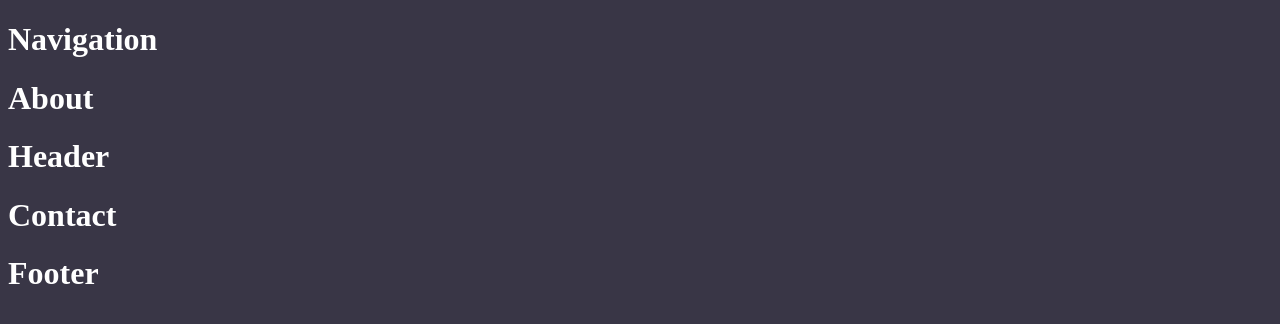
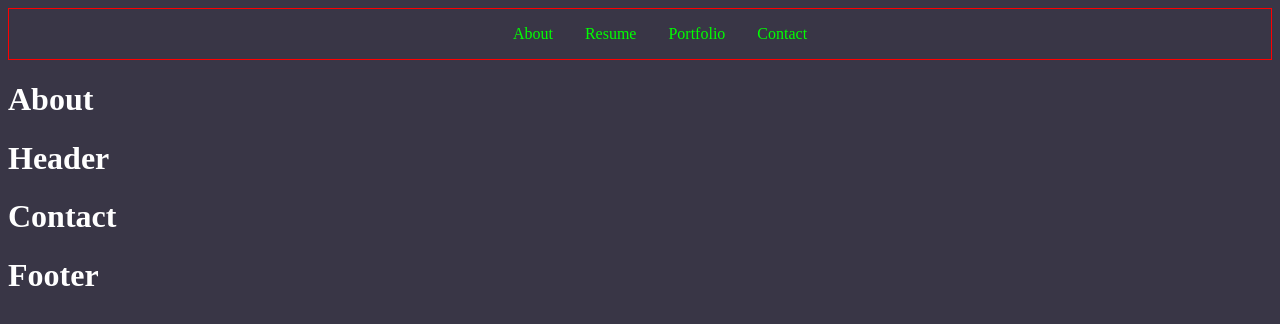
Before and after one commit to stanleyjh/My_Website, a React (Create React App) app: page / in a window 1280 px wide. Shown: the top 324 px of the page. Built offline with nearby package versions, Linux system fonts and the light colour scheme.

Commit message:
Worked on the navigation component

```diff
--- a/src/App.js
+++ b/src/App.js
@@ -1,5 +1,11 @@
 import React from "react";
+// Pages
 import Home from "./pages/Home";
+// Styles
+import "./styles/global.css";
+import "./styles/desktop.css";
+import "./styles/tablet.css";
+import "./styles/mobile.css";
 
 const App = () => {
   return <Home />;
--- a/src/components/Navigation.js
+++ b/src/components/Navigation.js
@@ -1,5 +1,14 @@
-const Navigation = () => {
-  return <h1>Navigation</h1>;
+const Navigation = ({ data }) => {
+  const sections = data.navigation;
+  return (
+    <nav>
+      <ul>
+        {sections.map((section, index) => {
+          return <li key={index}>{section}</li>;
+        })}
+      </ul>
+    </nav>
+  );
 };
 
 export default Navigation;
--- a/src/pages/Home.js
+++ b/src/pages/Home.js
@@ -7,11 +7,13 @@ import Footer from "../components/Footer";
 import Header from "../components/Header";
 // Styles
 import "../styles/global.css";
+// Data
+import data from "../data/data";
 
 const Home = () => {
   return (
     <React.Fragment>
-      <Navigation />
+      <Navigation data={data} />
       <About />
       <Header />
       <Contact />
--- a/src/styles/desktop.css
+++ b/src/styles/desktop.css
@@ -1 +1,21 @@
 /* Styles for desktop */
+
+/* Navigation */
+nav {
+  border: 1px solid red;
+}
+
+nav ul {
+  color: lime;
+  display: flex;
+  list-style: none;
+  justify-content: center;
+  align-items: center;
+  /* margin: 0; */
+  /* padding: 0; */
+  height: 100%;
+}
+
+nav ul li {
+  padding: 0 1em;
+}
```
Also changed, not shown: 1 other file (tests, documents, lock files or other folders).
